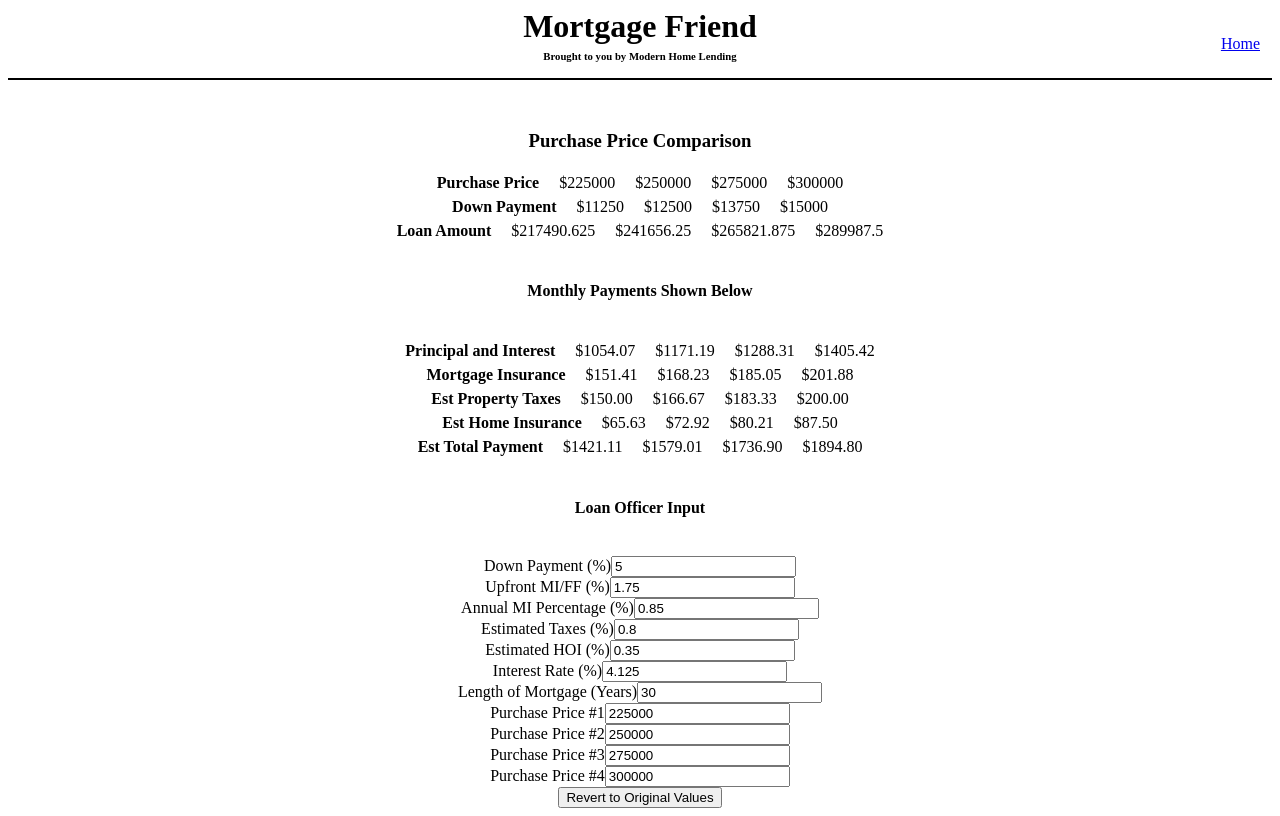
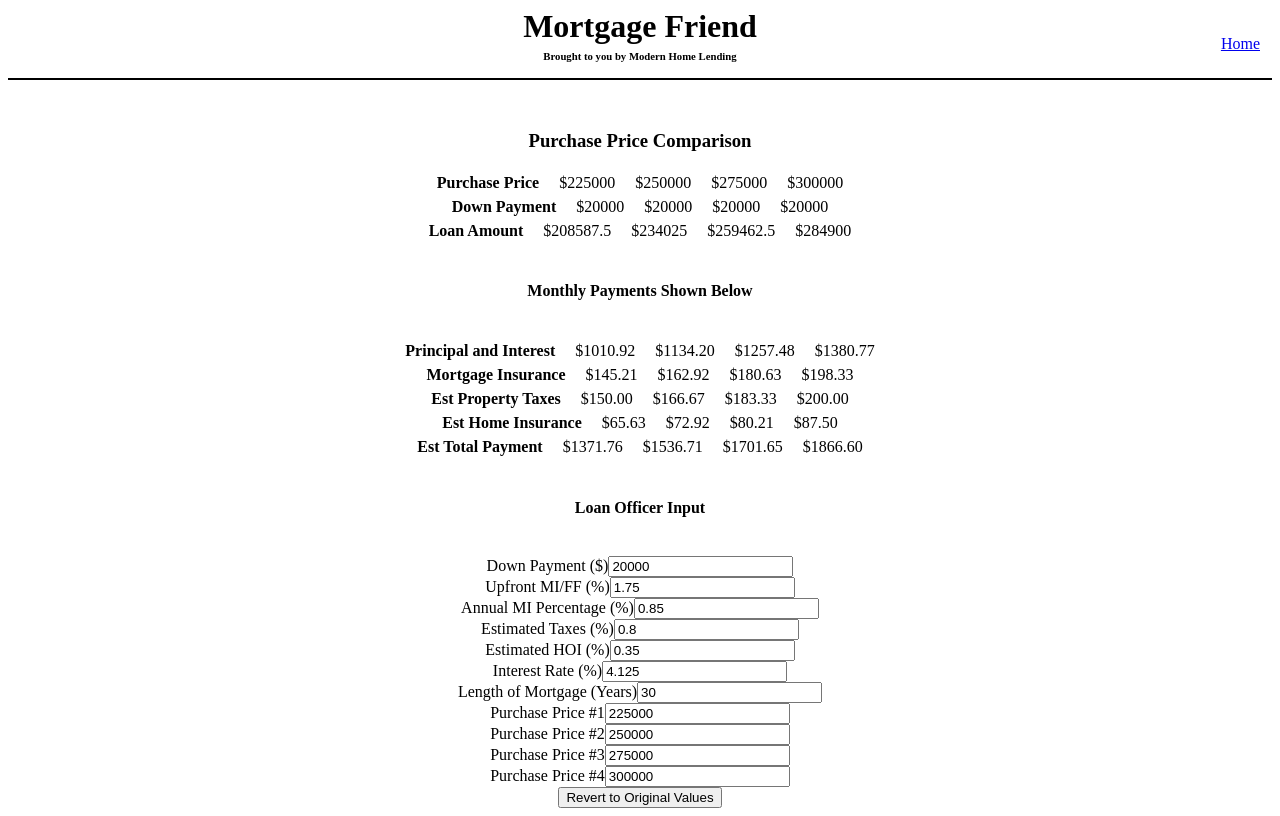
Before and after one commit to Zakery1/More-Friend, an Angular app: page /pvdpD in a window 1280 px wide. Built offline with nearby package versions, Linux system fonts and the light colour scheme.

Commit message:
clean dp component

```diff
--- a/src/app/price-varied-exact-dp/price-varied-exact-dp.component.html
+++ b/src/app/price-varied-exact-dp/price-varied-exact-dp.component.html
@@ -11,10 +11,10 @@
 			</div>
 			<div class="ppc-row">
 				<div class="display-pprices display-pprices-l">Down Payment</div>
-				<div class="display-pprices">${{downPaymentOne}}</div>
-				<div class="display-pprices">${{downPaymentTwo}}</div>
-				<div class="display-pprices">${{downPaymentThree}}</div>
-				<div class="display-pprices">${{downPaymentFour}}</div>
+				<div class="display-pprices">${{downPayment}}</div>
+				<div class="display-pprices">${{downPayment}}</div>
+				<div class="display-pprices">${{downPayment}}</div>
+				<div class="display-pprices">${{downPayment}}</div>
 			</div>
 			<div class="ppc-row">
 				<div class="display-pprices display-pprices-l">Loan Amount</div>
@@ -79,7 +79,7 @@
 	<h4>Loan Officer Input</h4>
 	<br>
 	<div class="loi">
-		<p class="input-line">Down Payment (%)<input (input)="update()" [(ngModel)]="downPaymentPercentage" type="number"></p>
+		<p class="input-line">Down Payment ($)<input (input)="update()" [(ngModel)]="downPayment" type="number"></p>
 		<p class="input-line">Upfront MI/FF (%)<input (input)="update()" [(ngModel)]="upfrontMiFf" type="number"></p>
 		<p class="input-line">Annual MI Percentage (%)<input (input)="update()" [(ngModel)]="miPercentage" type="number"></p>
 		<p class="input-line">Estimated Taxes (%)<input (input)="update()" [(ngModel)]="estimatedTaxes" type="number"></p>
--- a/src/app/price-varied-exact-dp/price-varied-exact-dp.component.ts
+++ b/src/app/price-varied-exact-dp/price-varied-exact-dp.component.ts
@@ -19,17 +19,12 @@ export class PriceVariedExactDpComponent implements OnInit {
 	private estimateHOI = 0.35;
 	private interestRate = 4.125;
 	private mortgageYears = 30;
+	private downPayment = 20000;
 
-
-	private downPaymentOne = (this.purchasePriceOne * this.downPaymentPercentage) / 100;
-	private downPaymentTwo = (this.purchasePriceTwo * this.downPaymentPercentage) / 100;
-	private downPaymentThree = (this.purchasePriceThree * this.downPaymentPercentage) / 100;
-	private downPaymentFour = (this.purchasePriceFour * this.downPaymentPercentage) / 100;
-
-	private loanAmountOne = (this.purchasePriceOne * (100 - this.downPaymentPercentage) / 100) * (100 + this.upfrontMiFf) / 100;
-	private loanAmountTwo = (this.purchasePriceTwo * (100 - this.downPaymentPercentage) / 100) * (100 + this.upfrontMiFf) / 100;
-	private loanAmountThree = (this.purchasePriceThree * (100 - this.downPaymentPercentage) / 100) * (100 + this.upfrontMiFf) / 100;
-	private loanAmountFour = (this.purchasePriceFour * (100 - this.downPaymentPercentage) / 100) * (100 + this.upfrontMiFf) / 100;
+	private loanAmountOne = (this.purchasePriceOne - this.downPayment) * (100 + this.upfrontMiFf) / 100;
+	private loanAmountTwo = (this.purchasePriceTwo - this.downPayment) * (100 + this.upfrontMiFf) / 100;
+	private loanAmountThree = (this.purchasePriceThree - this.downPayment) * (100 + this.upfrontMiFf) / 100;
+	private loanAmountFour = (this.purchasePriceFour - this.downPayment) * (100 + this.upfrontMiFf) / 100;
 
 	// tslint:disable-next-line:max-line-length
 	private pAndIOne = ((this.interestRate / 1200.0 * this.loanAmountOne) / (1.0 - Math.pow(1.0 + this.interestRate / 1200.00, -1.0 * this.mortgageYears * 12))).toFixed(2);
@@ -40,10 +35,10 @@ export class PriceVariedExactDpComponent implements OnInit {
 	// tslint:disable-next-line:max-line-length
 	private pAndIFour = ((this.interestRate / 1200.0 * this.loanAmountFour) / (1.0 - Math.pow(1.0 + this.interestRate / 1200.00, -1.0 * this.mortgageYears * 12))).toFixed(2);
 
-	private mortgageInsuranceOne = +((this.purchasePriceOne - this.downPaymentOne) * this.miPercentage / 1200).toFixed(2);
-	private mortgageInsuranceTwo = +((this.purchasePriceTwo - this.downPaymentTwo) * this.miPercentage / 1200).toFixed(2);
-	private mortgageInsuranceThree = +((this.purchasePriceThree - this.downPaymentThree) * this.miPercentage / 1200).toFixed(2);
-	private mortgageInsuranceFour = +((this.purchasePriceFour - this.downPaymentFour) * this.miPercentage / 1200).toFixed(2);
+	private mortgageInsuranceOne = +((this.purchasePriceOne - this.downPayment) * this.miPercentage / 1200).toFixed(2);
+	private mortgageInsuranceTwo = +((this.purchasePriceTwo - this.downPayment) * this.miPercentage / 1200).toFixed(2);
+	private mortgageInsuranceThree = +((this.purchasePriceThree - this.downPayment) * this.miPercentage / 1200).toFixed(2);
+	private mortgageInsuranceFour = +((this.purchasePriceFour - this.downPayment) * this.miPercentage / 1200).toFixed(2);
 
 	private estimatedPTOne = (this.purchasePriceOne * this.estimatedTaxes / 1200).toFixed(2);
 	private estimatedPTTwo = (this.purchasePriceTwo * this.estimatedTaxes / 1200).toFixed(2);
```
Also changed, not shown: src/app/price-varied-dp/price-varied-dp.component.ts (+0 -55 lines).
